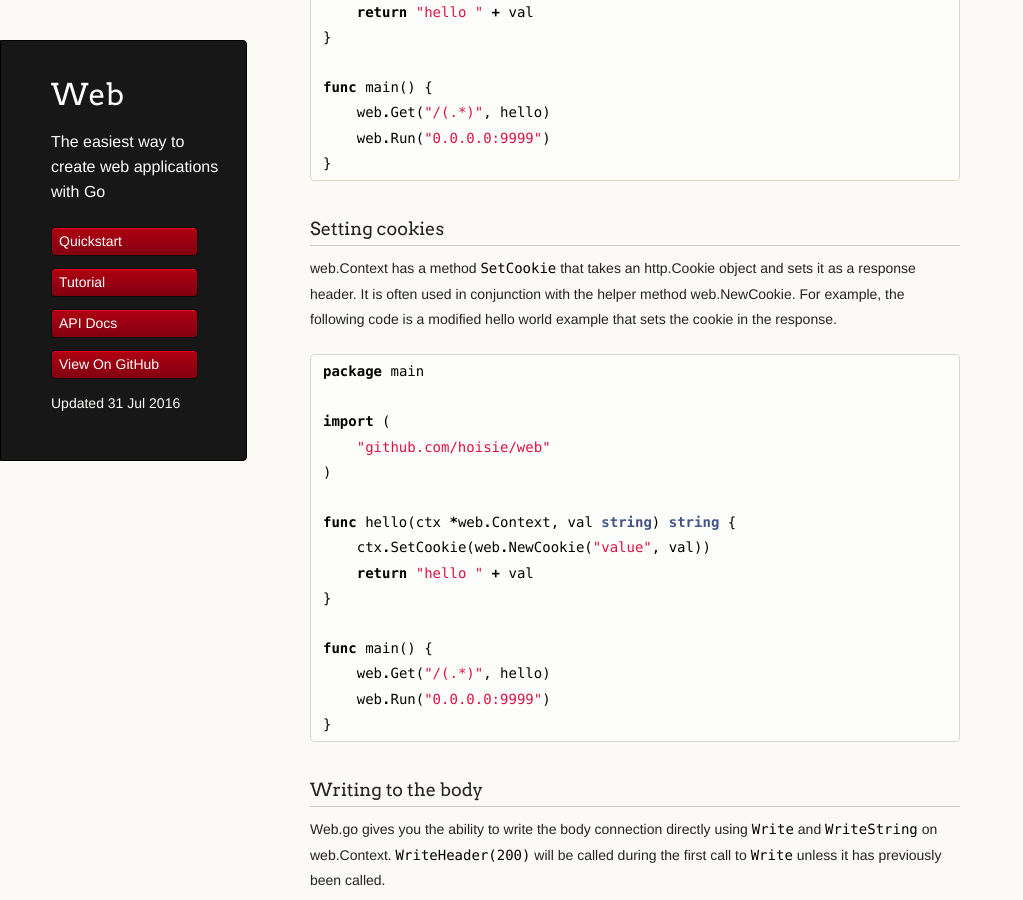
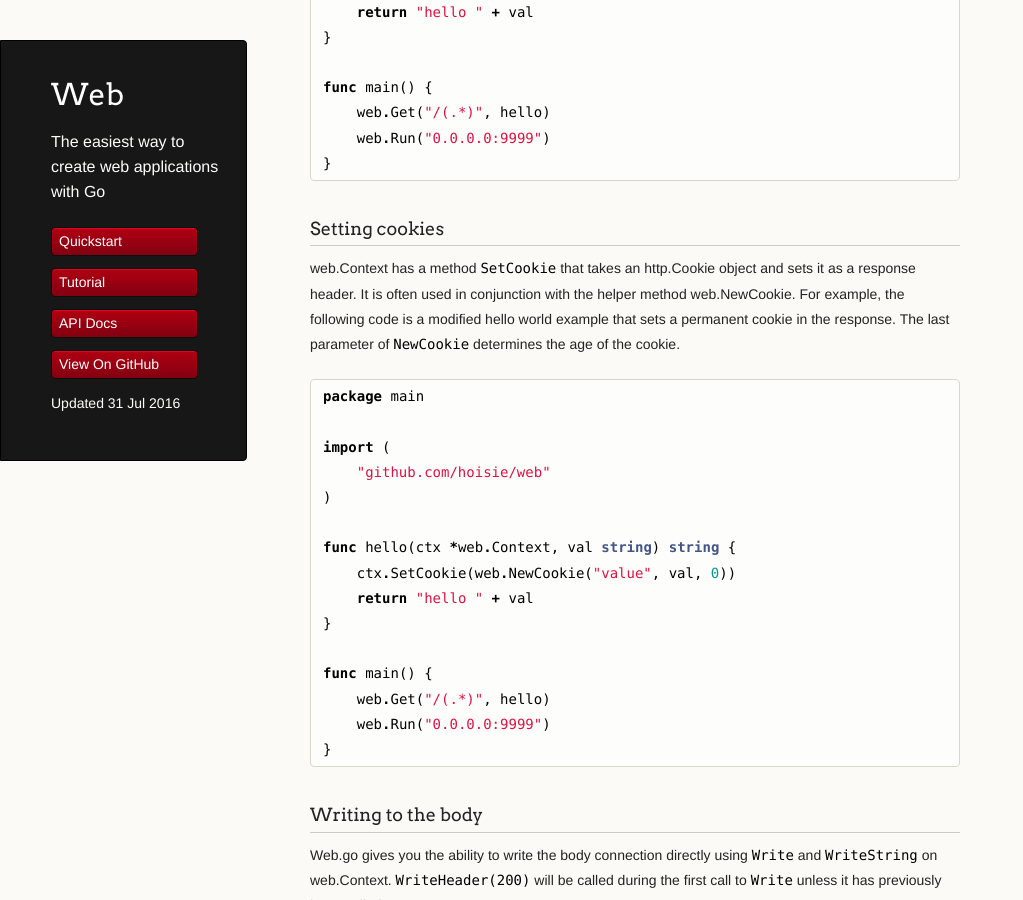
Before and after one commit to hoisie/web, a Jekyll site: the page built from tutorial.md, in a window 1280 px wide and 900 px high, scrolled down 3192 px. Shown: the whole window, without its empty margins (0-1023 px from the left). Built offline with Jekyll 4.4.1, drawn with Linux system fonts in a browser that asks for light colours; nearby versions of some CDN libraries.

Commit message:
Fix 'SetCookie' example in tutorial
Fixes #165

```diff
--- a/tutorial.md
+++ b/tutorial.md
@@ -126,7 +126,7 @@ func main() {
 
 ### Setting cookies
 
-web.Context has a method `SetCookie` that takes an http.Cookie object and sets it as a response header. It is often used in conjunction with the helper method web.NewCookie. For example, the following code is a modified hello world example that sets the cookie in the response.
+web.Context has a method `SetCookie` that takes an http.Cookie object and sets it as a response header. It is often used in conjunction with the helper method web.NewCookie. For example, the following code is a modified hello world example that sets a permanent cookie in the response. The last parameter of `NewCookie` determines the age of the cookie.
 
 {% highlight go %}
 package main
@@ -136,7 +136,7 @@ import (
 )
 
 func hello(ctx *web.Context, val string) string {
-    ctx.SetCookie(web.NewCookie("value", val))
+    ctx.SetCookie(web.NewCookie("value", val, 0))
     return "hello " + val
 }
 
```
